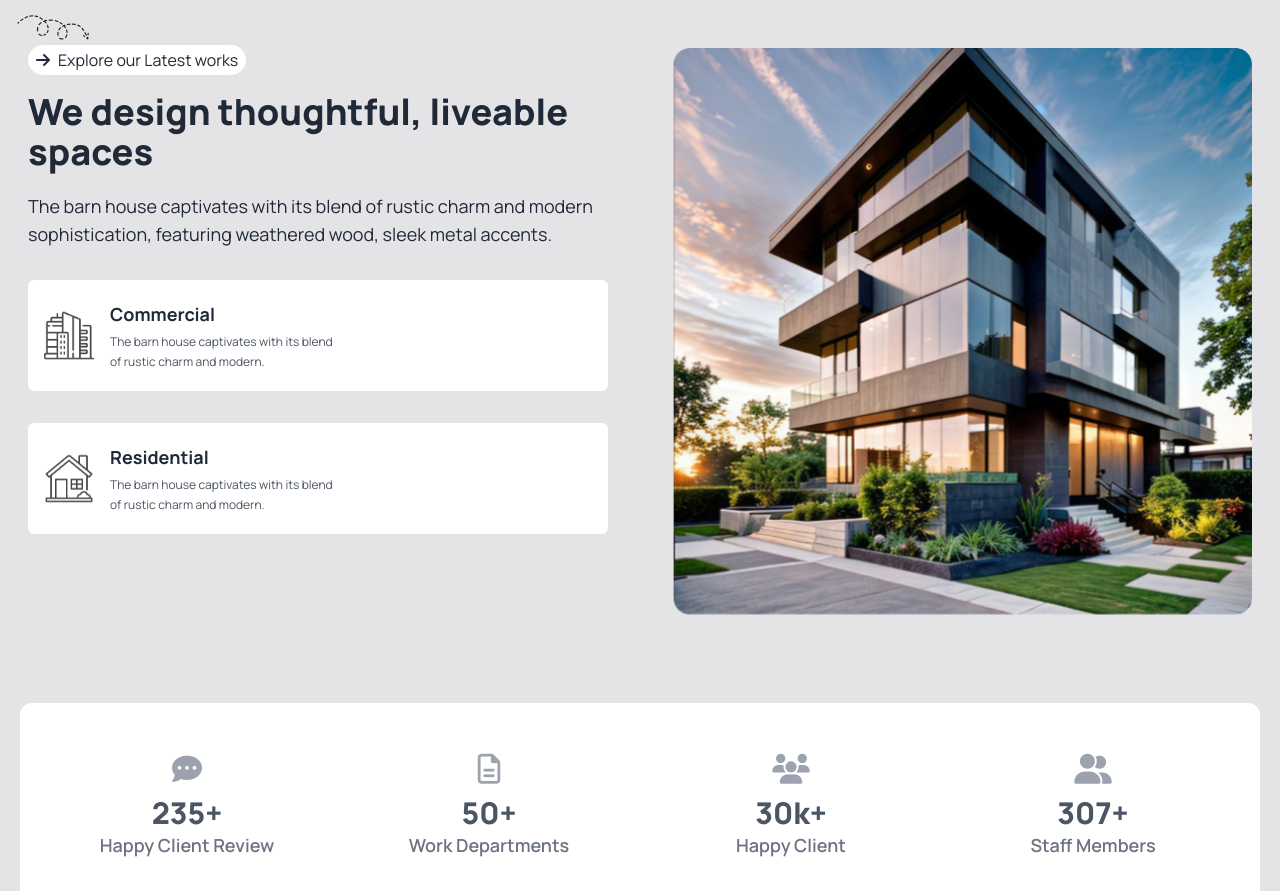
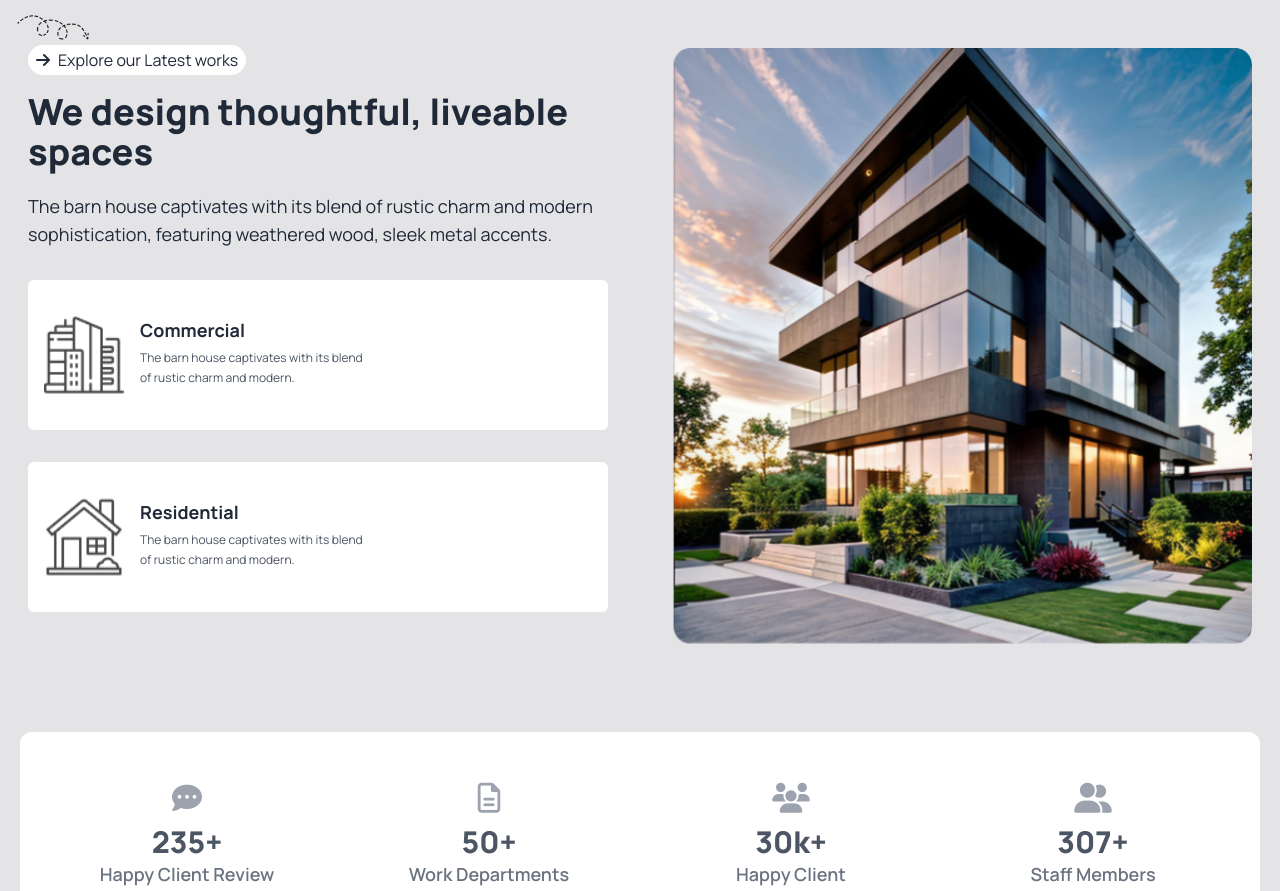
Before and after one commit to rejaul48/assignment3, a plain HTML site: page index.html in a window 1280 px wide. Shown: the part 896-1787 px from the top of the page. Drawn offline with nearby package versions, Linux system fonts and the light colour scheme.

Commit message:
update-1.0.2

```diff
--- a/index.html
+++ b/index.html
@@ -178,7 +178,7 @@
                 lg:grid lg:grid-cols-1 lg:px-0
                 ">
                                 <!-- card -->
-                                <div class="card text-left flex-row gap-4 bg-white rounded-md py-5 px-4
+                                <div class="card text-left xl:h-[150px] flex-row gap-4 bg-white rounded-md py-5 px-4
 
                       w-full mx-auto
                       md:w-full
@@ -187,10 +187,10 @@
                       ">
 
                                     <div class="left flex justify-center items-center">
-                                        <img src="images/commercial.png" alt="commercial building img" class="w-[50px]">
+                                        <img src="images/commercial.png" alt="commercial building img" class="w-[100px] md:w-[80px]">
                                     </div>
 
-                                    <div class="right">
+                                    <div class="right xl:mt-4">
                                         <h3 class="text-lg font-bold">Commercial</h3>
                                         <p class="text-xs text-gray-600 mt-1
 
@@ -201,7 +201,7 @@
                                 </div>
 
                                 <!-- card -->
-                                <div class="card text-left flex-row gap-4 bg-white rounded-md py-5 px-4
+                                <div class="card text-left xl:h-[150px] flex-row gap-4 bg-white rounded-md py-5 px-4
                       mt-4 md:mt-0
                       w-full mx-auto
                       md:w-full
@@ -211,10 +211,10 @@
 
                                     <div class="left flex justify-center items-center">
                                         <img src="images/residential.png" alt="commercial building img"
-                                            class="w-[50px]">
+                                            class="w-[100px] md:w-[80px]">
                                     </div>
 
-                                    <div class="right">
+                                    <div class="right xl:mt-4">
                                         <h3 class="text-lg font-bold">Residential</h3>
                                         <p class="text-xs text-gray-600 mt-1
 
@@ -237,7 +237,7 @@
                         <div
                             class="right w-full mx-auto lg:w-1/2  mt-8 md:mt-12 lg:mt-0 md:w-full   md:flex md:justify-center md:items-center">
                             <img src="images/Rectangle.png" alt="About us img"
-                                class="h-[220px] w-full md:h-full md:w-full">
+                                class="h-[220px] w-full md:h-full md:w-full xl:w-auto">
                         </div>
                     </div>
 
```
